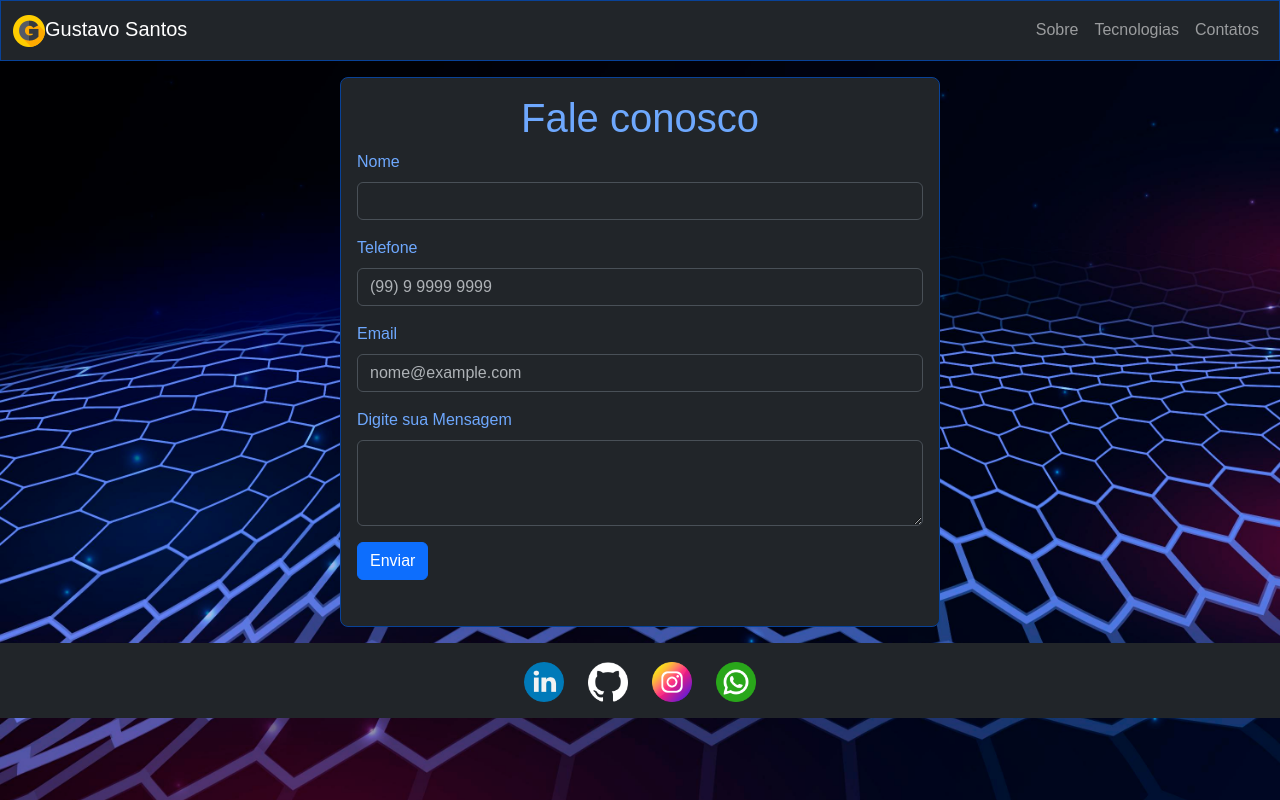
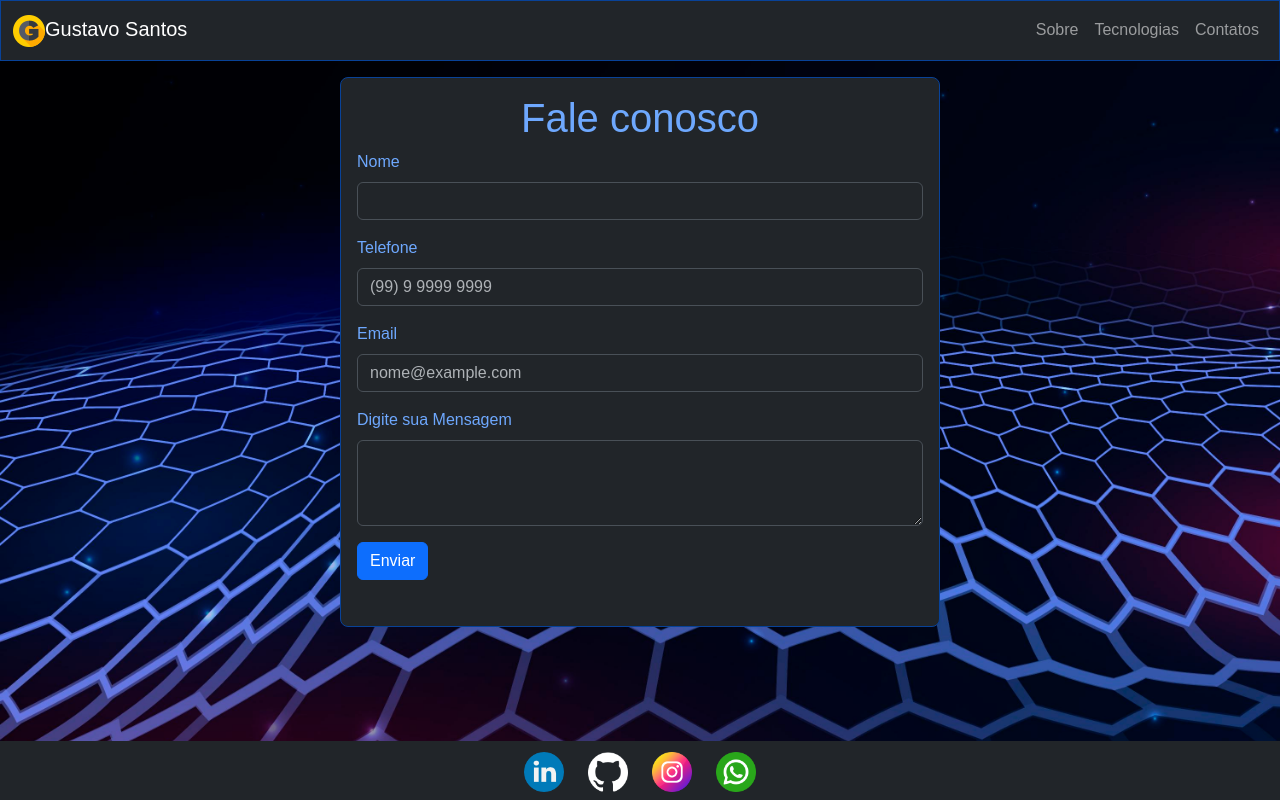
Before and after one commit to Gustavo1701/portifolio-pessoal-react, a React (Vite) app: page /contatos in a window 1280 px wide. Built offline with nearby package versions, Linux system fonts and the light colour scheme.

Commit message:
Atualizando footer

```diff
--- a/src/Pages/Contatos.jsx
+++ b/src/Pages/Contatos.jsx
@@ -18,7 +18,7 @@ const Contatos = () => {
 
   return (
     <>
-      <div className=" d-flex align-items-center justify-content-center mt-3 mb-3">
+      <div className="content d-flex align-items-center justify-content-center mt-3 mb-3">
         <div className="p-3 text-primary-emphasis bg-dark border border-primary-subtle rounded-3" data-bs-theme="dark" style={{ width: '600px', height: '550px' }}>
           <h1 className="text-center">Fale conosco</h1>
           <div className="mb-3">
--- a/src/Pages/Home.jsx
+++ b/src/Pages/Home.jsx
@@ -4,7 +4,7 @@ import bolinhas from '../assets/img/home/bolinhas.svg';
 
 const Home = () => {
     return (
-        <div className="align-items-center justify-content-center p-2 d-flex container text-primary-emphasis bg-dark border border-primary rounded-3 mt-3 mb-3" style={{
+        <div className="content align-items-center justify-content-center p-2 d-flex container text-primary-emphasis bg-dark border border-primary rounded-3 mt-3 mb-3" style={{
             gap: 50,
             }}>
 
--- a/src/Pages/Layout.jsx
+++ b/src/Pages/Layout.jsx
@@ -60,29 +60,26 @@ function MenuNavegacao() {
 
 function Rodape() {
     return (
-        <>
-            <div className="bottom-0 w-100 ">
-                <div className="container-fluid d-flex align-items-center justify-content-center gap-4 bg-dark w-100 p-3">
-                    <Link className="navbar-brand" to="https://www.linkedin.com/in/gustavo-santos-1701jr/" target='blank_'>
+        <div className="footer fixed-bottom">
+            <div className="container-fluid d-flex align-items-center justify-content-center gap-4 bg-dark p-2">
+                <Link className="navbar-brand" to="https://www.linkedin.com/in/gustavo-santos-1701jr/" target='_blank'>
                     <img src={linkedin} alt="Logo" width="40" height="40" className="d-inline-block align-text-top" />
                 </Link>
-                    <Link className="navbar-brand" to="https://github.com/Gustavo1701" target='blank_'>
+                <Link className="navbar-brand" to="https://github.com/Gustavo1701" target='_blank'>
                     <img src={github} alt="Logo" width="40" height="40" className="d-inline-block align-text-top" />
                 </Link>
-                    <Link className="navbar-brand" to="https://instagram.com/gustavo_santos_17" target='blank_'>
+                <Link className="navbar-brand" to="https://instagram.com/gustavo_santos_17" target='_blank'>
                     <img src={instagram} alt="Logo" width="40" height="40" className="d-inline-block align-text-top" />
-
                 </Link>
-                    <Link className="navbar-brand" to="https://api.whatsapp.com/send?phone=+5588998044971&text=Ol%C3%A1%2C" target='blank_'>
+                <Link className="navbar-brand" to="https://api.whatsapp.com/send?phone=+5588998044971&text=Ol%C3%A1%2C" target='_blank'>
                     <img src={whatsapp} alt="Logo" width="40" height="40" className="d-inline-block align-text-top" />
-
                 </Link>
             </div>
         </div>
+    );
+}
 
-        </>
-    )
-}
+
 
 const Layout = () => {
     return (
--- a/src/Pages/Repositorios.jsx
+++ b/src/Pages/Repositorios.jsx
@@ -3,7 +3,7 @@ import React from "react";
 const Repositorios = () => {
     return (
         <>
-            <div className="align-items-center justify-content-center p-2 d-flex container text-primary-emphasis bg-dark border border-primary-subtle rounded-3 mt-3 mb-3">
+            <div className="content align-items-center justify-content-center p-2 d-flex container text-primary-emphasis bg-dark border border-primary-subtle rounded-3 mt-3 mb-3">
                 <h1>TESTE</h1>
             </div>
         </>
--- a/src/Pages/Tecnologias.jsx
+++ b/src/Pages/Tecnologias.jsx
@@ -10,7 +10,7 @@ import logoMysql from '../assets/img/tecnologias/cards/mysql.png';
 
 const Tecnologias = () => {
   return (
-    <div className="w-100">
+    <div className="w-100 content">
       <div className="container-fluid d-flex flex-wrap align-items-stretch justify-content-center gap-3 mt-3 mb-3">
 
         <div className="card bg-dark text-light border border-primary-subtle" data-bs-theme="dark" style={{ width: '16rem', height: '24rem', display: 'flex', flexDirection: 'column' }}>
--- a/src/assets/css/index.css
+++ b/src/assets/css/index.css
@@ -9,7 +9,20 @@ html, body {
 }
 
 body {
+    display: flex;
+    flex-direction: column;
     overflow-x: hidden;
+}
+.content {
+    flex: 1;
+    padding-bottom: 60px; /* Ajuste essa altura para corresponder à altura do rodapé */
+}
+
+.footer {
+    position: fixed;
+    bottom: 0;
+    left: 0;
+    width: 100%;
 }
 
 .card {
```
Lines whose indentation alone changed are shown as unchanged.
